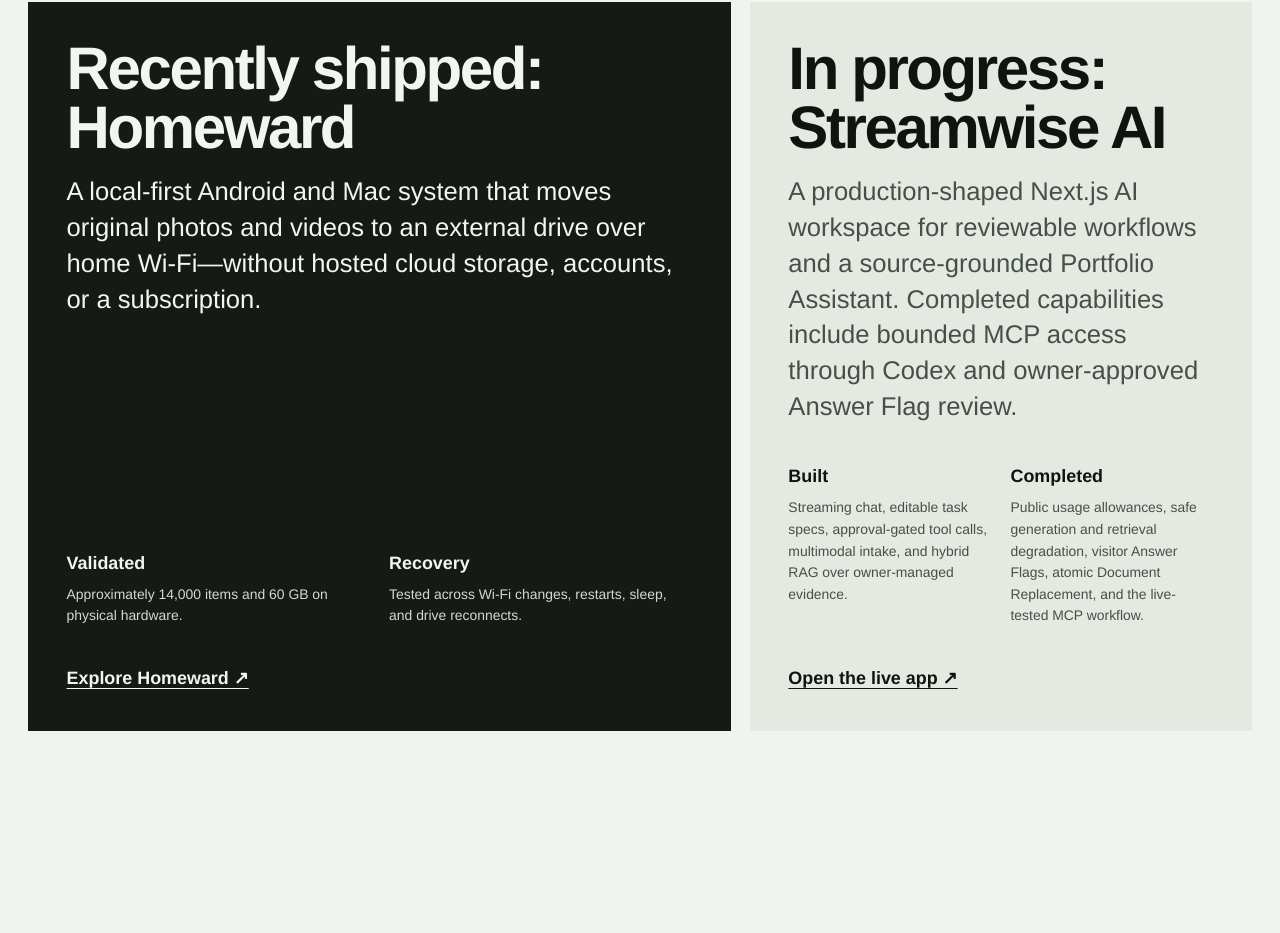
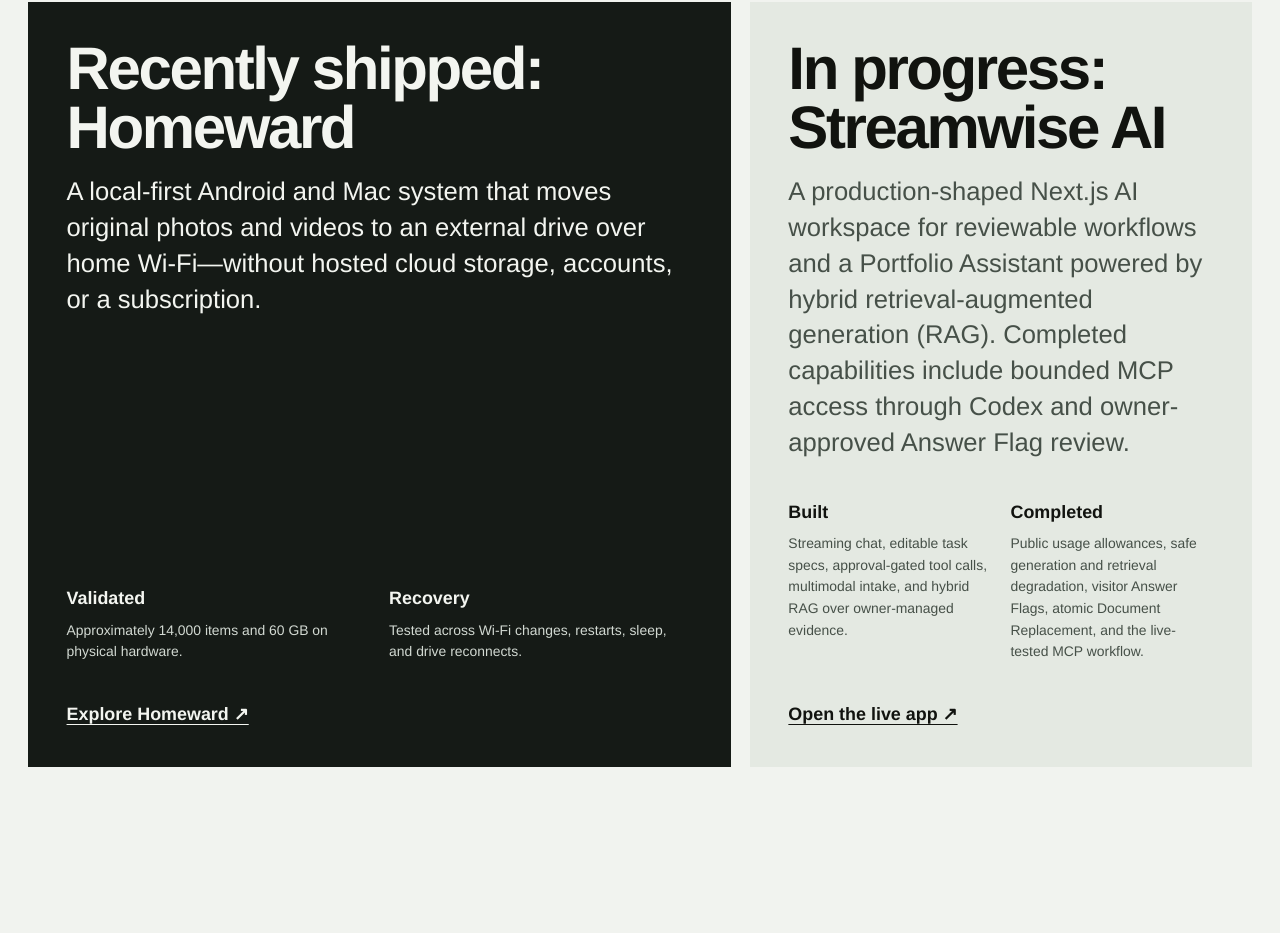
Before and after one commit to ahmedtehseen/personal-portfolio, a plain HTML site: page index.html in a window 1280 px wide. Shown: the part 3710-4643 px from the top of the page. Drawn offline with Linux system fonts and the light colour scheme.

Commit message:
Name hybrid retrieval-augmented generation in Streamwise overview

```diff
--- a/index.html
+++ b/index.html
@@ -336,7 +336,8 @@
               <h3>In progress: Streamwise AI</h3>
               <p>
                 A production-shaped Next.js AI workspace for reviewable workflows and a
-                source-grounded Portfolio Assistant. Completed capabilities include bounded MCP access
+                Portfolio Assistant powered by hybrid retrieval-augmented generation (RAG).
+                Completed capabilities include bounded MCP access
                 through Codex and owner-approved Answer Flag review.
               </p>
             </div>
```
